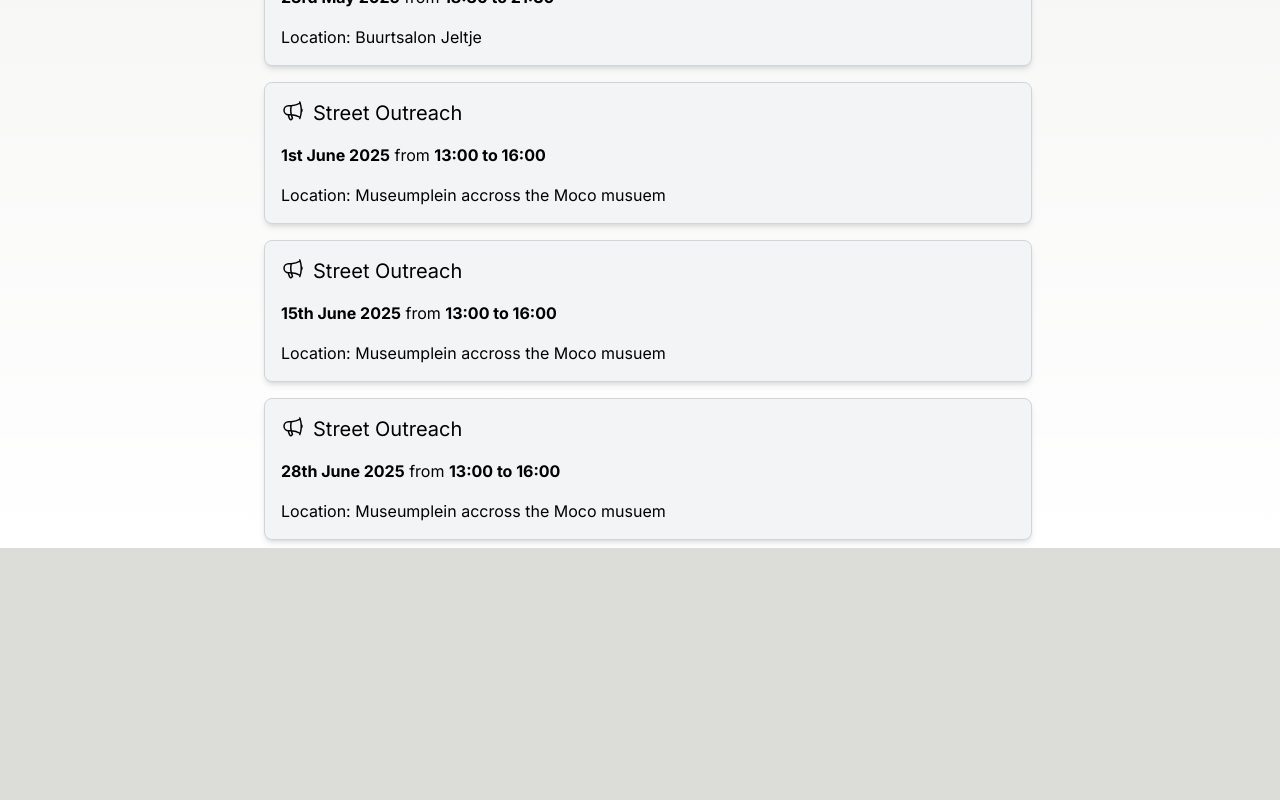
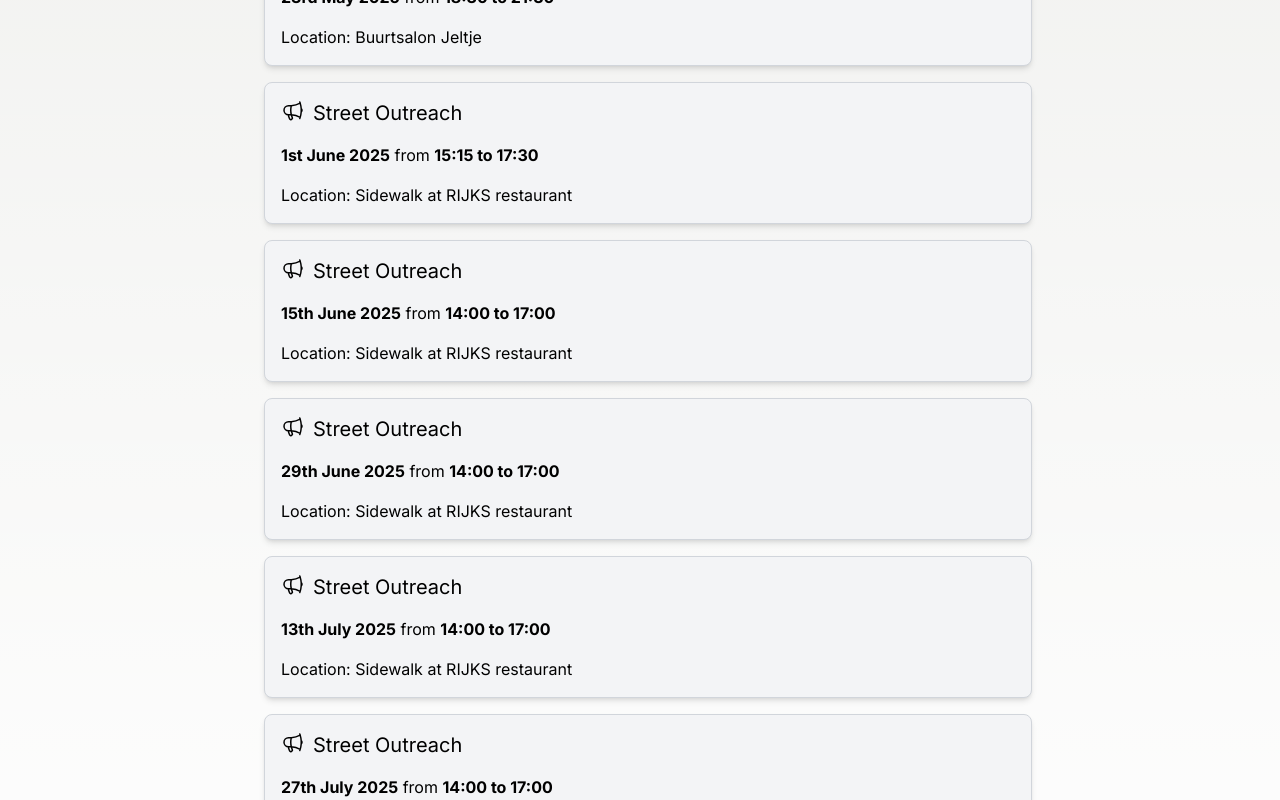
Before and after one commit to veganfuture/veganfuture.org, a Next.js app: page /agenda in a window 1280 px wide. Shown: the part 2000-2800 px from the top of the page. Before the commit the page ends 2548 px from the top, so only its background shows below. Built offline with nearby package versions, Linux system fonts and the light colour scheme.

Commit message:
update raaf donations to use tikkie, update social experiment with 3.0 and update street oureach events

```diff
--- a/app/agenda/events.tsx
+++ b/app/agenda/events.tsx
@@ -26,7 +26,8 @@ export const events: Event[] = [
     date: asDate("24-01-2025"),
     startTime: "18:30",
     endTime: "22:00",
-    description: "A meetup for activists in Amsterdam to come together, inspire each other and talk strategy."
+    description:
+      "A meetup for activists in Amsterdam to come together, inspire each other and talk strategy.",
   },
   {
     type: "outreach",
@@ -75,7 +76,7 @@ export const events: Event[] = [
     date: asDate("6-4-2025"),
     startTime: "13:00",
     endTime: "16:00",
-    description: "Special action: we're selling Konink \"dogmeat\" this time :)"
+    description: 'Special action: we\'re selling Konink "dogmeat" this time :)',
   },
   {
     type: "outreach",
@@ -111,27 +112,51 @@ export const events: Event[] = [
   },
   {
     type: "outreach",
-    url: "https://www.meetup.com/vegan-future-amsterdam/events/305681996/",
-    location: "moco",
+    location: "rijks",
+    url: "/street_outreach",
     date: asDate("1-6-2025"),
-    startTime: "13:00",
-    endTime: "16:00",
+    startTime: "15:15",
+    endTime: "17:30",
   },
   {
     type: "outreach",
-    url: "https://www.meetup.com/vegan-future-amsterdam/events/305681998/",
-    location: "moco",
+    location: "rijks",
+    url: "/street_outreach",
     date: asDate("15-6-2025"),
-    startTime: "13:00",
-    endTime: "16:00",
+    startTime: "14:00",
+    endTime: "17:00",
   },
   {
     type: "outreach",
-    url: "https://www.meetup.com/vegan-future-amsterdam/events/305682001/",
-    location: "moco",
-    date: asDate("28-6-2025"),
-    startTime: "13:00",
-    endTime: "16:00",
+    location: "rijks",
+    url: "/street_outreach",
+    date: asDate("29-6-2025"),
+    startTime: "14:00",
+    endTime: "17:00",
+  },
+  {
+    type: "outreach",
+    location: "rijks",
+    url: "/street_outreach",
+    date: asDate("13-7-2025"),
+    startTime: "14:00",
+    endTime: "17:00",
+  },
+  {
+    type: "outreach",
+    location: "rijks",
+    url: "/street_outreach",
+    date: asDate("27-7-2025"),
+    startTime: "14:00",
+    endTime: "17:00",
+  },
+  {
+    type: "outreach",
+    location: "rijks",
+    url: "/street_outreach",
+    date: asDate("10-8-2025"),
+    startTime: "14:00",
+    endTime: "17:00",
   },
 ];
 
@@ -166,6 +191,6 @@ export function getLocationText(location: Location): string {
     case "EAO":
       return "Effective Altruism Office Amsterdam";
     case "buurtsalon":
-      return "Buurtsalon Jeltje"
+      return "Buurtsalon Jeltje";
   }
 }
--- a/app/donate/page.tsx
+++ /dev/null
@@ -1,46 +0,0 @@
-export default function Factsheets() {
-  return (
-    <>
-      <div className="text-2xl font-bold p-4">Donate</div>
-      <div className="p-4">
-        Unforuntately running Vegan Future of Amsterdam is not free. Our current
-        costs:
-      </div>
-      <ul>
-        <li>Prices, mostly vego chocolate bars (2 euro a piece)</li>
-        <li>Flyers (25 cents per piece)</li>
-        <li>Second hand tablets (40/50 euro per piece)</li>
-        <li>Signs (2.5 euro per piece)</li>
-      </ul>
-      <div>
-        <form
-          action="https://www.paypal.com/donate"
-          method="post"
-          target="_top"
-        >
-          <input type="hidden" name="business" value="N9L3QJHVHU8R2" />
-          <input type="hidden" name="no_recurring" value="0" />
-          <input
-            type="hidden"
-            name="item_name"
-            value="Support Vegan Future of Amsterdam"
-          />
-          <input type="hidden" name="currency_code" value="EUR" />
-          <input
-            type="image"
-            src="https://www.paypalobjects.com/en_US/i/btn/btn_donate_LG.gif"
-            name="submit"
-            title="PayPal - The safer, easier way to pay online!"
-            alt="Donate with PayPal button"
-          />
-          <img
-            alt=""
-            src="https://www.paypal.com/en_NL/i/scr/pixel.gif"
-            width="1"
-            height="1"
-          />
-        </form>
-      </div>
-    </>
-  );
-}
--- /dev/null
+++ b/app/raaf/donate_raaf.tsx
@@ -0,0 +1,41 @@
+export function DonateRaaf() {
+  return (
+    <>
+      <p className="text-lg mb-4">
+        RAAF is a donation-based event. We do have some costs though (e.g.
+        renting the space, snacks, etc.). To break even, we need about{" "}
+        <strong>5 euros per person</strong>. If you can support us, it would
+        mean the world 💚
+      </p>
+      <p className="mb-6 text-md text-gray-700">
+        You can donate easily using Tikkie below:
+      </p>
+      <div className="flex flex-col md:flex-row gap-4 justify-center items-center mb-6">
+        <a
+          href="https://tikkie.me/pay/as6hurdqkfohdelb26nr"
+          target="_blank"
+          rel="noopener noreferrer"
+          className="bg-blue-600 text-white font-semibold py-2 px-4 rounded hover:bg-blue-700 transition"
+        >
+          Donate €5 - help us break even
+        </a>
+        <a
+          href="https://tikkie.me/pay/4hau5r6ig3go6na6cta9"
+          target="_blank"
+          rel="noopener noreferrer"
+          className="bg-blue-600 text-white font-semibold py-2 px-4 rounded hover:bg-blue-700 transition"
+        >
+          Donate €10 - help support the next RAAF
+        </a>
+        <a
+          href="https://tikkie.me/pay/ucra6itle0jkoa3fjf28"
+          target="_blank"
+          rel="noopener noreferrer"
+          className="bg-blue-600 text-white font-semibold py-2 px-4 rounded hover:bg-blue-700 transition"
+        >
+          Other Amount
+        </a>
+      </div>
+    </>
+  );
+}
--- a/app/raaf/page.tsx
+++ b/app/raaf/page.tsx
@@ -3,6 +3,7 @@ import Image from "next/image";
 import { BASE_METADATA } from "@/lib/metadata";
 import { SignupForm } from "./signup_form";
 import Link from "next/link";
+import { DonateRaaf } from "./donate_raaf";
 
 export const metadata: Metadata = {
   ...BASE_METADATA,
@@ -310,7 +311,7 @@ export default function RAAF() {
                   href="https://nl.linkedin.com/in/tim-reysoo-b57061226"
                   target="_blank"
                 >
-                  Tim's LinkedIn
+                  Tim&apos;s LinkedIn
                 </a>
               </li>
             </ul>
@@ -347,6 +348,10 @@ export default function RAAF() {
           className="flex-shrink-0"
         />
       </div>
+      <div className="p-4 text-3xl">Donation based</div>
+      <div className="p-4">
+        <DonateRaaf />
+      </div>
       <div className="p-4 text-3xl">Learn more</div>
       <div className="p-4">
         For more information about RAAF <Link href="/contact">contact us</Link>.
--- a/app/raaf/signup_form.tsx
+++ b/app/raaf/signup_form.tsx
@@ -1,6 +1,7 @@
 "use client";
 
 import { useEffect, useState } from "react";
+import { DonateRaaf } from "./donate_raaf";
 
 const API_URL =
   "https://9iqx4v1ywg.execute-api.eu-central-1.amazonaws.com/signup_raaf";
@@ -128,41 +129,7 @@ export function SignupForm() {
             <h2 className="text-4xl font-bold mb-4 text-green-700">
               Thank you for signing up!
             </h2>
-            <p className="text-lg mb-4">
-              RAAF is a donation-based event. We do have some costs though (e.g.
-              renting the space). To break even, we need about{" "}
-              <strong>5 euros per person</strong>. If you can support us, it
-              would mean the world 🫶
-            </p>
-            <p className="mb-6 text-md text-gray-700">
-              You can donate easily using PayPal below:
-            </p>
-            <div className="flex flex-col md:flex-row gap-4 justify-center items-center mb-6">
-              <a
-                href="https://www.paypal.com/donate/?business=N9L3QJHVHU8R2&amount=5&no_recurring=1&item_name=Revolutionary%20Animal%20Advocacy%20Forum&currency_code=EUR"
-                target="_blank"
-                rel="noopener noreferrer"
-                className="bg-blue-600 text-white font-semibold py-2 px-4 rounded hover:bg-blue-700 transition"
-              >
-                Donate €5 - help us break even
-              </a>
-              <a
-                href="https://www.paypal.com/donate/?business=N9L3QJHVHU8R2&amount=10&no_recurring=1&item_name=Revolutionary%20Animal%20Advocacy%20Forum&currency_code=EUR"
-                target="_blank"
-                rel="noopener noreferrer"
-                className="bg-blue-600 text-white font-semibold py-2 px-4 rounded hover:bg-blue-700 transition"
-              >
-                Donate €10 - help support the next RAAF
-              </a>
-              <a
-                href="https://www.paypal.com/donate/?business=N9L3QJHVHU8R2&no_recurring=1&item_name=Revolutionary%20Animal%20Advocacy%20Forum&currency_code=EUR"
-                target="_blank"
-                rel="noopener noreferrer"
-                className="bg-blue-600 text-white font-semibold py-2 px-4 rounded hover:bg-blue-700 transition"
-              >
-                Other Amount
-              </a>
-            </div>
+            <DonateRaaf />
             <button
               onClick={() => setShowDonationDialog(false)}
               className="mt-2 text-gray-600 underline hover:text-gray-800 transition"
--- a/app/socialexperiment2/page.tsx
+++ b/app/socialexperiment/page.tsx
@@ -1,10 +1,10 @@
-export default function SocialExperiment2() {
+export default function SocialExperiment() {
   return (
     <>
-      <p className="text-2xl">Social Experiment 2.0</p>
+      <p className="text-2xl">Social Experiment</p>
       <p>
         One of the techniques we use for our outreach is what we call the social
-        experiment 2.0. The main idea behind the experiment is that we test
+        experiment. The main idea behind the experiment is that we test
         people&apos;s morality in the safe space of thought experiments. The
         experiments get increasingly difficult, which is designed to prevent
         people from experiencing cognitive dissonance. If people do not have a
@@ -23,16 +23,27 @@ export default function SocialExperiment2() {
           className="w-full md:h-96 lg:h-[500px]"
         />
       </p>
-      <p className="text-xl">The script</p>
+      <p className="text-xl">The Script</p>
       <p>
-        The full script can be read{" "}
-        <a
-          className="underline"
-          href="https://docs.google.com/document/d/151fNKfkymeYKwzVbq8CEB9iWKL4CJDhcX4BWo5WRB9M/edit?usp=sharing"
-        >
-          here
-        </a>
-        . Feel free to use it!
+        Here are all versions of the script:
+        <ol>
+          <li className="list-disc mx-8">
+            <a
+              className="underline"
+              href="https://docs.google.com/document/d/1NwPWUP1YIPzur1_dO1uM4uGfZgpBCDZ_pBlbE1NNXk0/edit?usp=sharing"
+            >
+              Social Experiment 3.0
+            </a>
+          </li>
+          <li className="list-disc mx-8">
+            <a
+              className="underline"
+              href="https://docs.google.com/document/d/151fNKfkymeYKwzVbq8CEB9iWKL4CJDhcX4BWo5WRB9M/edit?usp=sharing"
+            >
+              Social Experiment 2.0
+            </a>
+          </li>
+        </ol>
       </p>
     </>
   );
--- a/components/navbar/navbar.tsx
+++ b/components/navbar/navbar.tsx
@@ -56,9 +56,9 @@ const topLevelItems: Array<TopLevelItem> = [
     description: "A list of resources for activists and new comers alike",
     children: [
       {
-        name: "Social Experiment 2.0",
+        name: "Social Experiment",
         description: "A script that we use for outreach",
-        href: "/socialexperiment2",
+        href: "/socialexperiment",
         icon: ClipboardIcon,
       },
       {
@@ -102,13 +102,8 @@ const topLevelItems: Array<TopLevelItem> = [
         description: "Revolutionary Animal Advocacy Forum",
         href: "/raaf",
         icon: AcademicCapIcon,
-      }
-    ]
-  },
-  {
-    name: "Donate",
-    description: "Donate",
-    href: "/donate",
+      },
+    ],
   },
   {
     name: "About us",
```
Also changed, not shown: app/street_outreach/page.tsx (+34 -10 lines).
